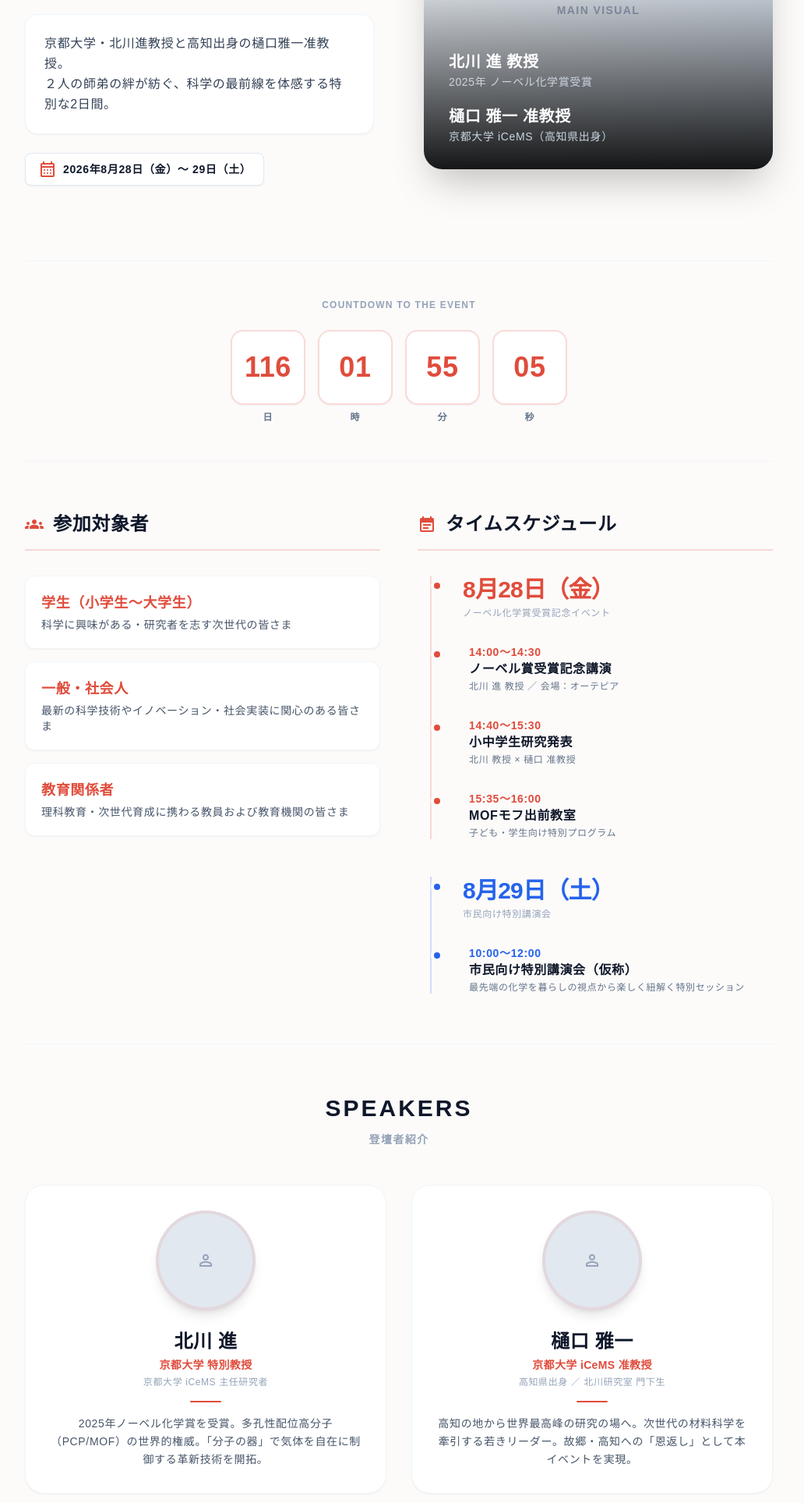
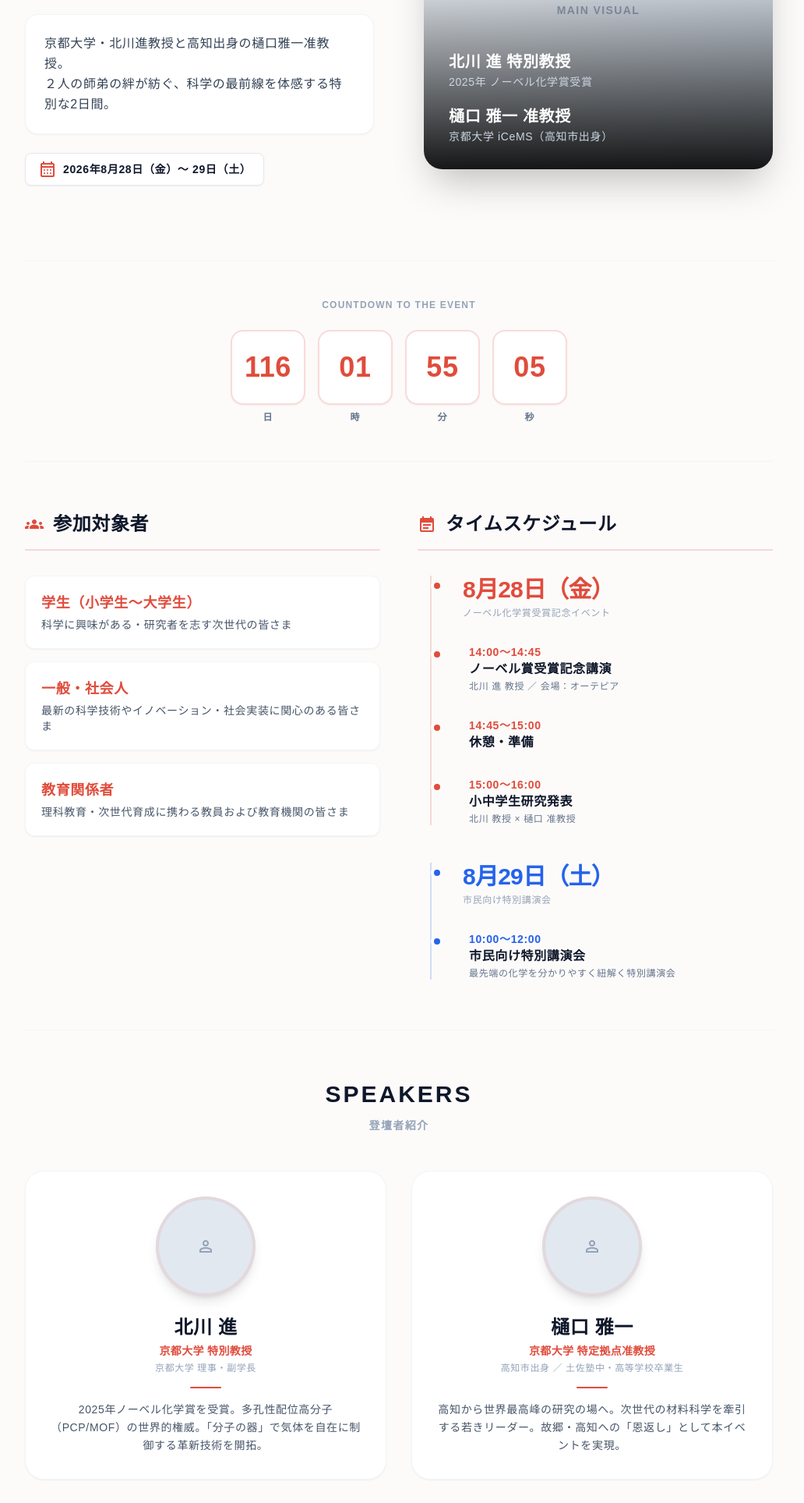
Before and after one commit to kazunoriakiyama/NobelPrize-Kochi, a website: page index.html in a window 1280 px wide. Shown: the part 413-2340 px from the top of the page at 78% size, without its empty margins (128-1160 px from the left). Drawn offline with nearby package versions, Linux system fonts and the light colour scheme; files that its build step writes are made by us from their sources; a web font is replaced by a local one.

```diff
--- a/index.html
+++ b/index.html
@@ -4,8 +4,8 @@
 <head>
     <meta charset="utf-8">
     <meta content="width=device-width, initial-scale=1.0" name="viewport">
-    <title>（仮称）北川進教授 ノーベル化学賞受賞記念 特別イベント LP</title>
-    <meta name="description" content="2025年ノーベル化学賞受賞・北川進教授と、高知出身の樋口雅一准教授による特別講演イベント。2026年8月28日〜29日、高知市オーテピアにて開催。">
+    <title>京都大学北川進特別教授 ノーベル化学賞受賞記念 特別イベント LP</title>
+    <meta name="description" content="2025年ノーベル化学賞受賞・北川進特別教授と、高知出身の樋口雅一准教授による特別講演イベント。2026年8月28日〜29日、高知市オーテピアにて開催。">
 
     <link href="./style.css" rel="stylesheet">
 
@@ -46,7 +46,7 @@
     <header class="sticky top-0 z-50 bg-white/90 backdrop-blur-md border-b border-primary/10 shadow-sm">
         <div class="max-w-5xl mx-auto px-4 h-16 flex items-center justify-between">
             <h2 class="font-bold text-xs md:text-sm tracking-tight text-primary leading-tight">
-                （仮称）北川進教授 ノーベル化学賞受賞記念 特別イベント
+                北川進特別教授 ノーベル化学賞受賞記念 特別講演イベント
             </h2>
             <div class="flex items-center gap-3">
                 <span class="text-xs font-bold bg-primary text-white px-3 py-1.5 rounded-full shadow-sm">席数限定・事前申込制</span>
@@ -84,10 +84,10 @@
                         <p class="text-slate-400 text-sm font-bold tracking-widest">MAIN VISUAL</p>
                     </div>
                     <div class="absolute inset-0 bg-gradient-to-t from-black/90 via-black/10 to-transparent p-8 flex flex-col justify-end">
-                        <p class="text-white text-xl font-bold mb-0.5">北川 進 教授</p>
+                        <p class="text-white text-xl font-bold mb-0.5">北川 進 特別教授</p>
                         <p class="text-slate-300 text-sm mb-5">2025年 ノーベル化学賞受賞</p>
                         <p class="text-white text-xl font-bold mb-0.5">樋口 雅一 准教授</p>
-                        <p class="text-slate-300 text-sm">京都大学 iCeMS（高知県出身）</p>
+                        <p class="text-slate-300 text-sm">京都大学 iCeMS（高知市出身）</p>
                     </div>
                 </div>
             </div>
@@ -95,7 +95,7 @@
 
         <section class="md:hidden -mt-4 pb-10 text-center">
             <p class="leading-relaxed text-slate-700 text-base">
-                京都大学・北川進教授と、高知出身の樋口雅一准教授。<br>師弟の絆が紡ぐ、科学の最前線を体感する特別な2日間。
+                京都大学・北川進特別教授と、高知市出身の樋口雅一准教授。<br>師弟の絆が紡ぐ、科学の最前線を体感する特別な2日間。
             </p>
             <div class="mt-4 flex justify-center">
                 <span class="flex items-center gap-2 px-4 py-2 bg-white border border-slate-200 rounded-lg text-sm font-bold shadow-sm">
@@ -171,21 +171,20 @@
                     </div>
                     <div class="relative pl-2">
                         <div class="timeline-dot"></div>
-                        <p class="font-bold text-primary text-sm">14:00〜14:30</p>
+                        <p class="font-bold text-primary text-sm">14:00〜14:45</p>
                         <p class="font-bold text-base mb-0.5">ノーベル賞受賞記念講演</p>
                         <p class="text-xs text-slate-500">北川 進 教授 ／ 会場：オーテピア</p>
                     </div>
                     <div class="relative pl-2">
                         <div class="timeline-dot"></div>
-                        <p class="font-bold text-primary text-sm">14:40〜15:30</p>
-                        <p class="font-bold text-base mb-0.5">小中学生研究発表</p>
-                        <p class="text-xs text-slate-500">北川 教授 × 樋口 准教授</p>
+                        <p class="font-bold text-primary text-sm">14:45〜15:00</p>
+                        <p class="font-bold text-base mb-0.5">休憩・準備</p>
                     </div>
                     <div class="relative pl-2">
                         <div class="timeline-dot"></div>
-                        <p class="font-bold text-primary text-sm">15:35〜16:00</p>
-                        <p class="font-bold text-base mb-0.5">MOFモフ出前教室</p>
-                        <p class="text-xs text-slate-500">子ども・学生向け特別プログラム</p>
+                        <p class="font-bold text-primary text-sm">15:00〜16:00</p>
+                        <p class="font-bold text-base mb-0.5">小中学生研究発表</p>
+                        <p class="text-xs text-slate-500">北川 教授 × 樋口 准教授</p>
                     </div>
                 </div>
 
@@ -198,8 +197,8 @@
                     <div class="relative pl-2">
                         <div class="timeline-dot-blue"></div>
                         <p class="font-bold text-secondary text-sm">10:00〜12:00</p>
-                        <p class="font-bold text-base mb-0.5">市民向け特別講演会（仮称）</p>
-                        <p class="text-xs text-slate-500">最先端の化学を暮らしの視点から楽しく紐解く特別セッション</p>
+                        <p class="font-bold text-base mb-0.5">市民向け特別講演会</p>
+                        <p class="text-xs text-slate-500">最先端の化学を分かりやすく紐解く特別講演会</p>
                     </div>
                 </div>
             </section>
@@ -215,7 +214,7 @@
                     </div>
                     <h4 class="text-2xl font-bold mb-1">北川 進</h4>
                     <p class="text-primary font-bold text-sm mb-1 tracking-wide">京都大学 特別教授</p>
-                    <p class="text-xs text-slate-400 mb-4 tracking-wider">京都大学 iCeMS 主任研究者</p>
+                    <p class="text-xs text-slate-400 mb-4 tracking-wider">京都大学 理事・副学長</p>
                     <div class="w-10 h-0.5 bg-primary mx-auto mb-4 rounded-full"></div>
                     <p class="text-sm leading-relaxed text-slate-600">
                         2025年ノーベル化学賞を受賞。多孔性配位高分子（PCP/MOF）の世界的権威。「分子の器」で気体を自在に制御する革新技術を開拓。</p>
@@ -225,11 +224,11 @@
                         <span class="material-symbols-outlined text-5xl text-slate-400" aria-hidden="true">person</span>
                     </div>
                     <h4 class="text-2xl font-bold mb-1">樋口 雅一</h4>
-                    <p class="text-primary font-bold text-sm mb-1 tracking-wide">京都大学 iCeMS 准教授</p>
-                    <p class="text-xs text-slate-400 mb-4 tracking-wider">高知県出身 ／ 北川研究室 門下生</p>
+                    <p class="text-primary font-bold text-sm mb-1 tracking-wide">京都大学 特定拠点准教授</p>
+                    <p class="text-xs text-slate-400 mb-4 tracking-wider">高知市出身 ／ 土佐塾中・高等学校卒業生</p>
                     <div class="w-10 h-0.5 bg-primary mx-auto mb-4 rounded-full"></div>
                     <p class="text-sm leading-relaxed text-slate-600">
-                        高知の地から世界最高峰の研究の場へ。次世代の材料科学を牽引する若きリーダー。故郷・高知への「恩返し」として本イベントを実現。</p>
+                        高知から世界最高峰の研究の場へ。次世代の材料科学を牽引する若きリーダー。故郷・高知への「恩返し」として本イベントを実現。</p>
                 </div>
             </div>
         </section>
@@ -300,7 +299,6 @@
                 </div>
             </div>
             <p class="mt-8 text-xs text-slate-400 leading-relaxed">
-                お申し込みいただくことで、<a href="#" class="text-primary underline hover:text-red-700">利用規約</a>に同意したものとみなされます。<br>
                 ※席数限定のため、お早めにお申し込みください。
             </p>
         </section>
@@ -308,13 +306,13 @@
     </main>
 
     <footer class="bg-slate-900 text-white py-12 px-4 text-center">
-        <h2 class="text-base font-bold tracking-widest mb-3 leading-loose">（仮称）ノーベル化学賞受賞記念出前教室</h2>
+        <h2 class="text-base font-bold tracking-widest mb-3 leading-loose">京都大学北川進特別教授 ノーベル化学賞受賞記念 特別イベント</h2>
         <div class="flex justify-center gap-4 mb-6 text-sm text-slate-400">
             <span>2026年8月28日（金）〜 29日（土）</span>
             <span>｜</span>
-            <span>オーテピア（高知市）</span>
+            <span>高知市</span>
         </div>
-        <p class="text-xs text-slate-500">© 2026 （仮称）北川進教授 ノーベル化学賞受賞記念 特別イベントPT </p>
+        <p class="text-xs text-slate-500">© 2026 京都大学北川進特別教授 ノーベル化学賞受賞記念 特別イベントPT </p>
     </footer>
 
     <script>
```
